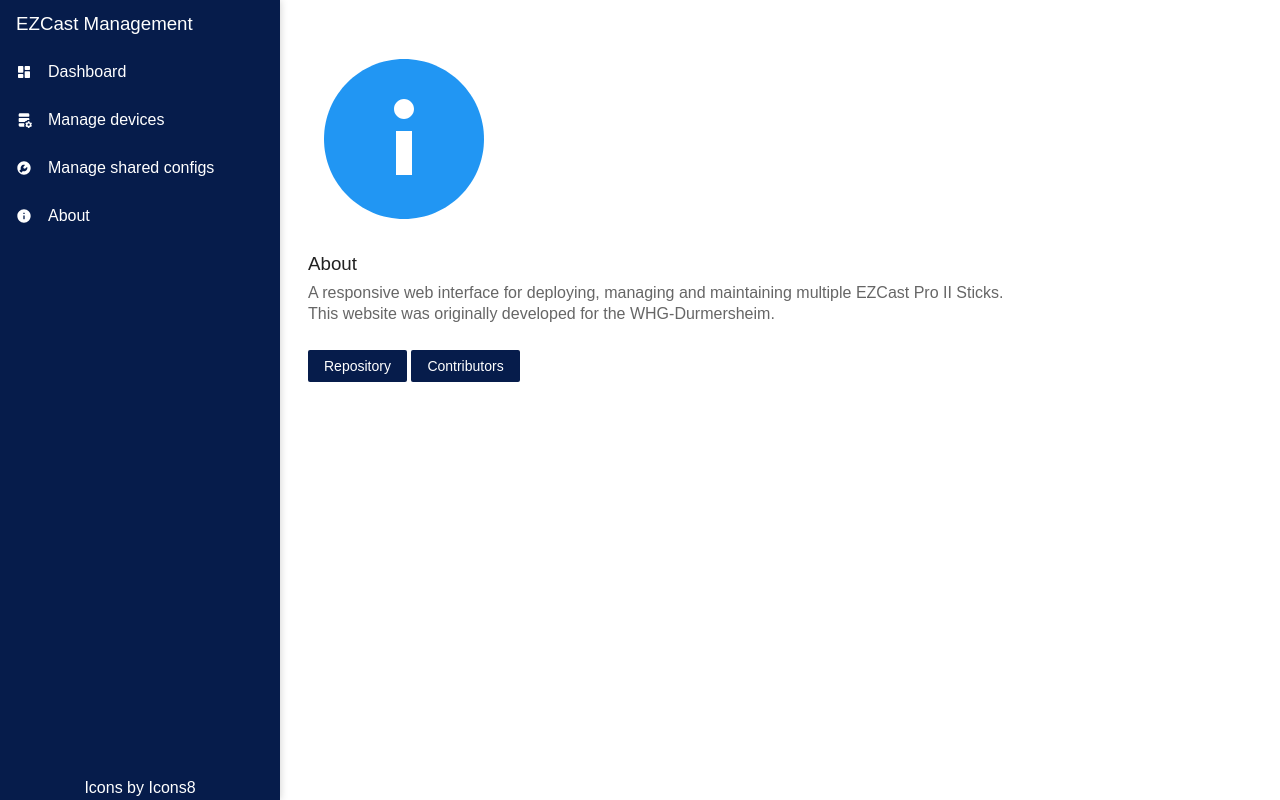
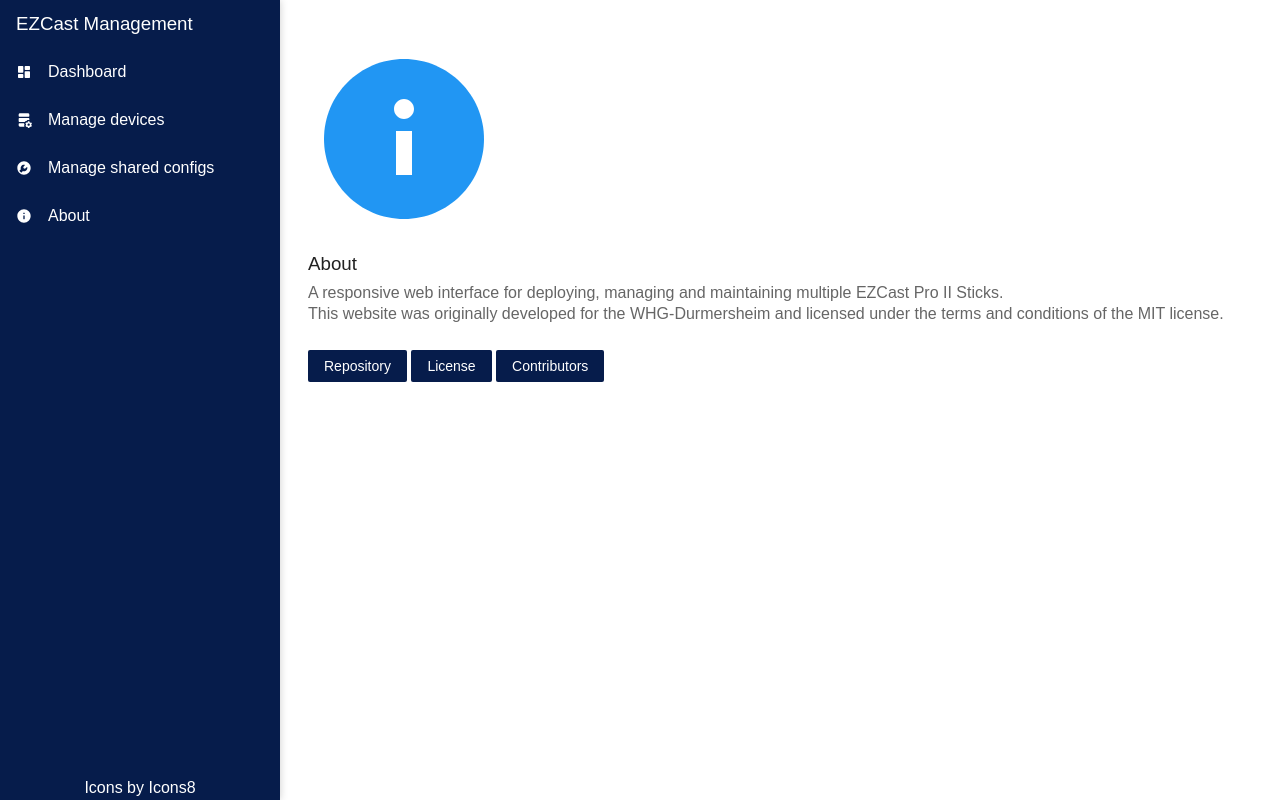
Before and after one commit to WHG-Durmersheim/ezcast-snmp-legacy, a PHP site: page /pages/about.php in a window 1280 px wide. Run offline with PHP 8.4, Linux system fonts and the light colour scheme.

Commit message:
Add license to about.php

```diff
--- a/frontend/pages/about.php
+++ b/frontend/pages/about.php
@@ -13,9 +13,10 @@
   <h3>About</h3>
   <p>
     A responsive web interface for deploying, managing and maintaining multiple EZCast Pro II Sticks.<br>
-    This website was originally developed for the WHG-Durmersheim.
+    This website was originally developed for the WHG-Durmersheim and licensed under the terms and conditions of the MIT license.
     <br><br>
     <button onclick="location.href='https://github.com/WHG-Durmersheim/ezcast-snmp'" type="button">Repository</button>
+    <button onclick="location.href='https://github.com/WHG-Durmersheim/ezcast-snmp/blob/master/LICENSE'" type="button">License</button>
     <button onclick="location.href='https://github.com/WHG-Durmersheim/ezcast-snmp/blob/master/CONTRIBUTORS.MD'" type="button">Contributors</button>
   </p>
 </section>
```
